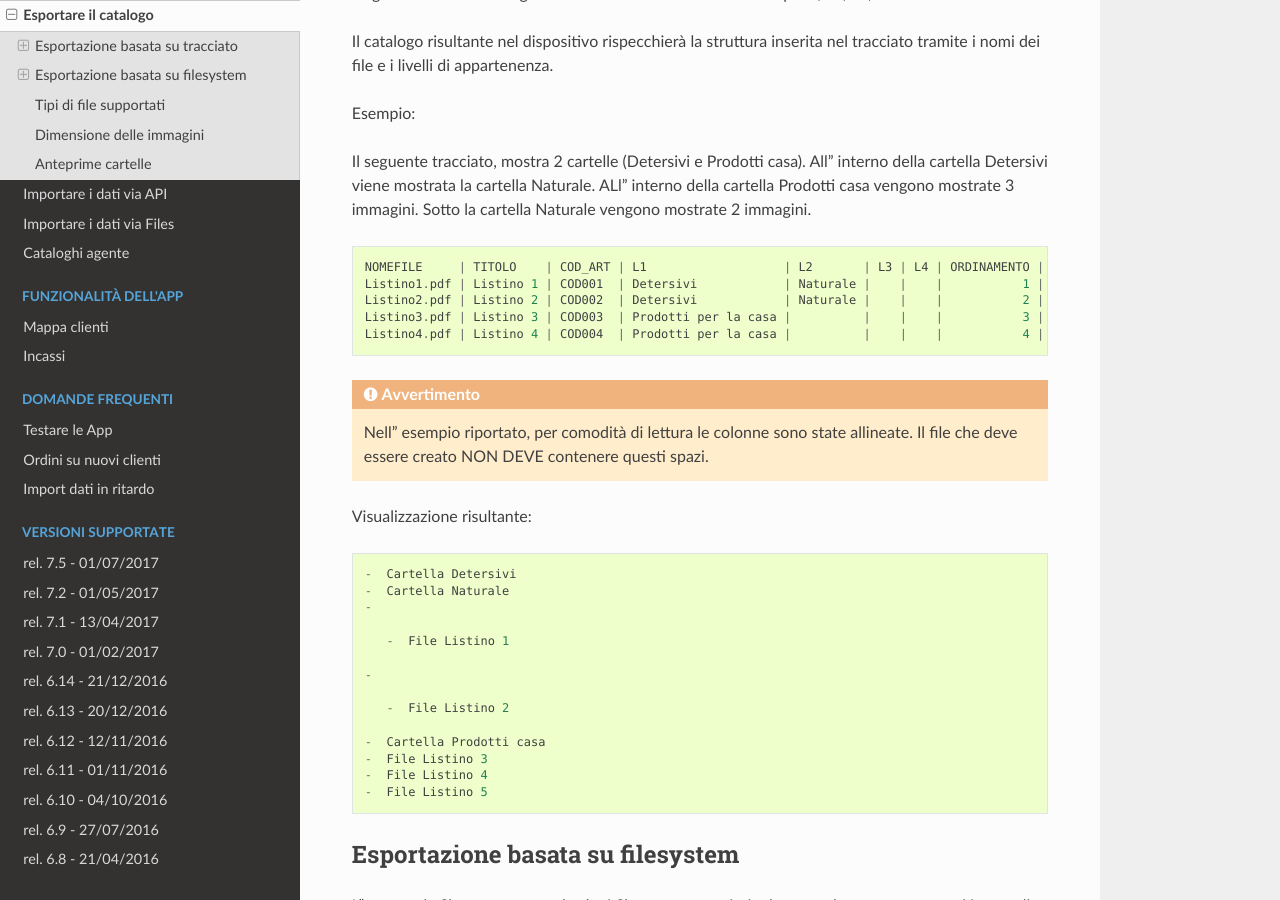
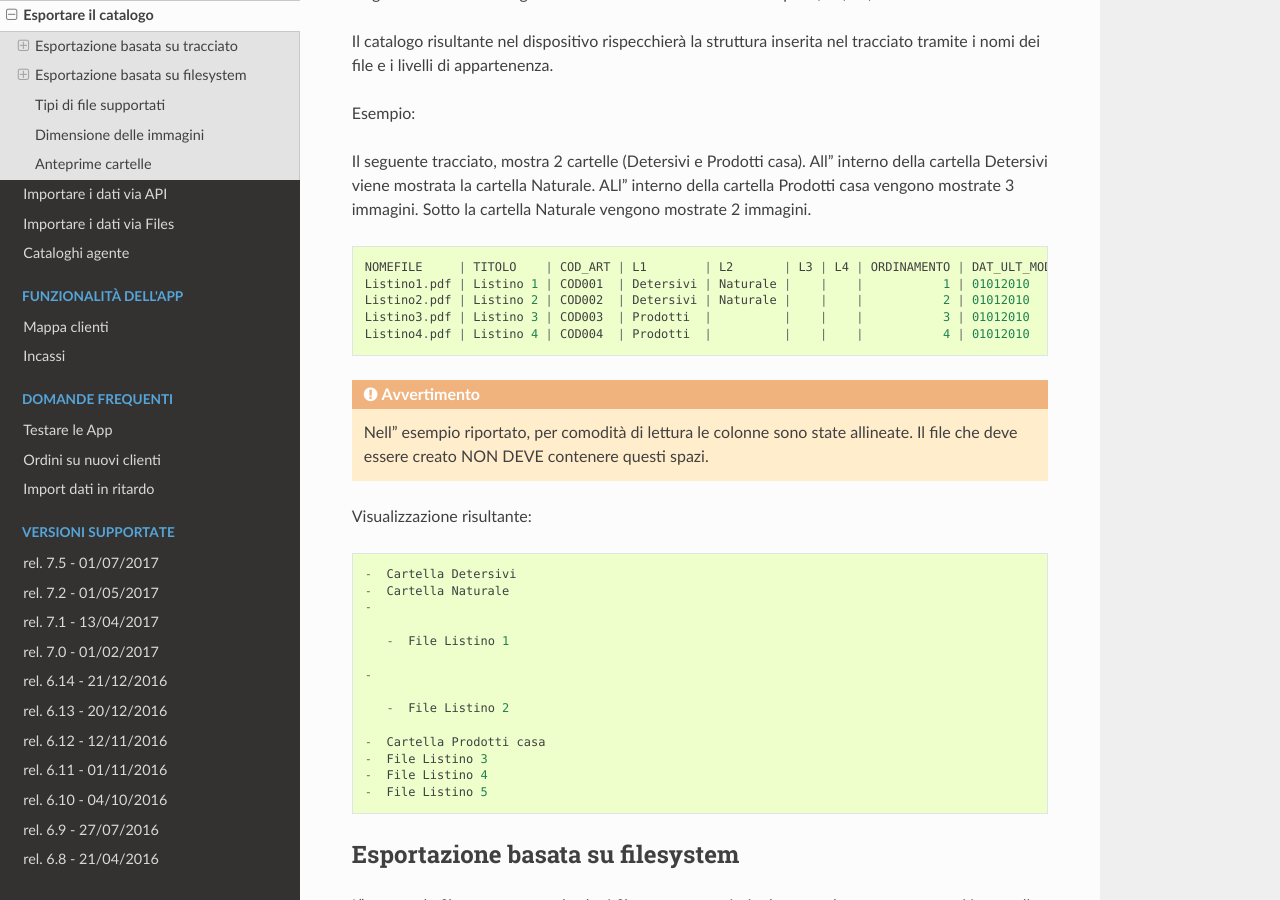
Before and after one commit to wedoit-io/doc-icommerce, a Sphinx documentation site: the page built from source/int-export-catalogo.rst, in a window 1280 px wide and 900 px high, scrolled down 937 px. Built offline with Sphinx 7.4.7 and the Read the Docs theme 2.0.0, drawn with Linux system fonts in a browser that asks for light colours.

Commit message:
Update int-export-catalogo.rst

```diff
--- a/source/int-export-catalogo.rst
+++ b/source/int-export-catalogo.rst
@@ -49,11 +49,11 @@ immagini. Sotto la cartella Naturale vengono mostrate 2 immagini.
 
 ::
 
-    NOMEFILE     | TITOLO    | COD_ART | L1                   | L2       | L3 | L4 | ORDINAMENTO | DAT_ULT_MOD
-    Listino1.pdf | Listino 1 | COD001  | Detersivi            | Naturale |    |    |           1 | 01012010
-    Listino2.pdf | Listino 2 | COD002  | Detersivi            | Naturale |    |    |           2 | 01012010
-    Listino3.pdf | Listino 3 | COD003  | Prodotti per la casa |          |    |    |           3 | 01012010
-    Listino4.pdf | Listino 4 | COD004  | Prodotti per la casa |          |    |    |           4 | 01012010
+    NOMEFILE     | TITOLO    | COD_ART | L1        | L2       | L3 | L4 | ORDINAMENTO | DAT_ULT_MOD
+    Listino1.pdf | Listino 1 | COD001  | Detersivi | Naturale |    |    |           1 | 01012010
+    Listino2.pdf | Listino 2 | COD002  | Detersivi | Naturale |    |    |           2 | 01012010
+    Listino3.pdf | Listino 3 | COD003  | Prodotti  |          |    |    |           3 | 01012010
+    Listino4.pdf | Listino 4 | COD004  | Prodotti  |          |    |    |           4 | 01012010
 
 .. warning:: Nell' esempio riportato, per comodità di lettura le colonne sono state allineate. Il file che deve essere creato NON DEVE contenere questi spazi.
 
```
